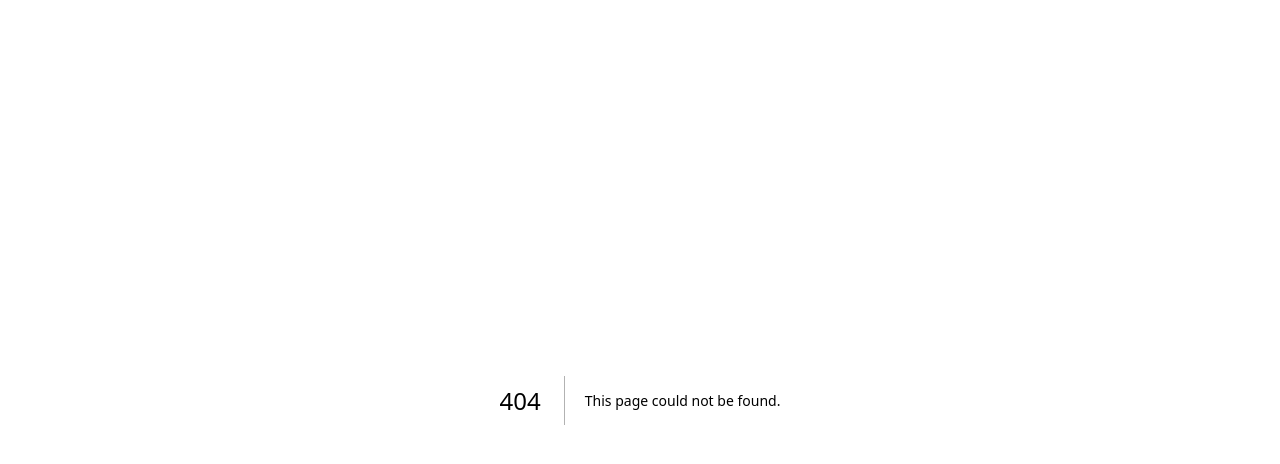
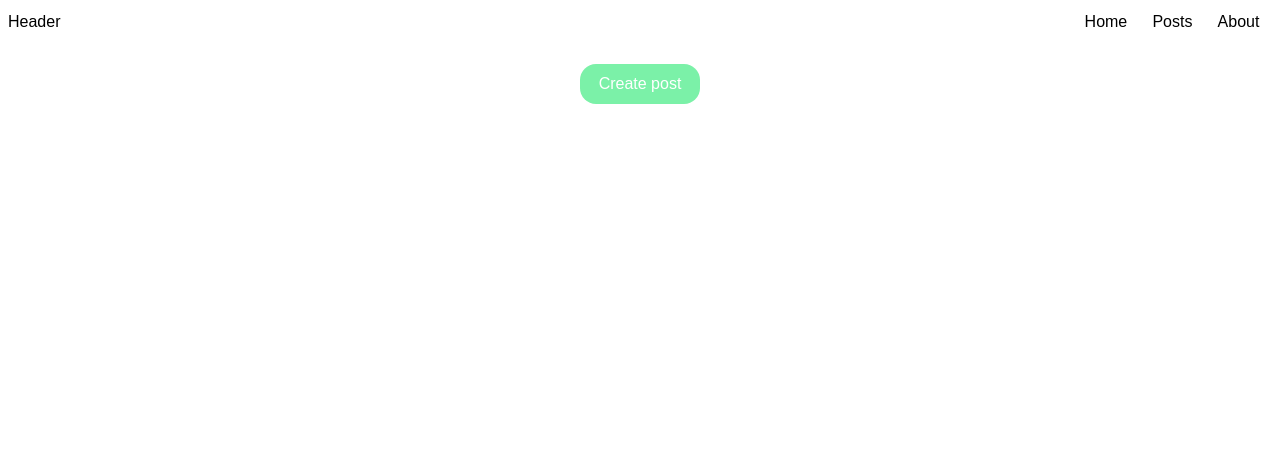
Before and after one commit to XpertDude/alx-project-0x02-setup, a Next.js app in the folder alx-project-0x02/: page /posts in a window 1280 px wide. Before the commit this address had no page. Shown: the top 464 px of the page. Built offline with nearby package versions, Linux system fonts and the light colour scheme.

Commit message:
Implement Navigation and Layout

```diff
--- a/alx-project-0x02/components/layout/Header.tsx
+++ b/alx-project-0x02/components/layout/Header.tsx
@@ -7,6 +7,7 @@ export const Header = () => {
                 <div>Header</div>
                 <ul className="w-50 flex justify-around">
                     <Link href="/home">Home</Link>
+                    <Link href="/posts">Posts</Link>
                     <Link href="/about">About</Link>
                 </ul>
             </nav>
--- a/alx-project-0x02/pages/home.tsx
+++ b/alx-project-0x02/pages/home.tsx
@@ -1,40 +1,11 @@
-// pages/index.tsx
-
-import Card from '@/components/common/Card';
-import PostModal from '@/components/common/PostModal';
-import { Header } from '@/components/layout/Header';
-import { CardProps } from '@/interfaces';
-import { useState } from 'react';
+import { Header } from "@/components/layout/Header";
 
 export default function Home() {
-    const [posts, setPosts] = useState<CardProps[]>([]);
-    const [showHide, setShowHide] = useState(false);
-
-    const handlePosts = (post: CardProps) => {
-        setPosts((prev) => [...prev, post]);
-        setShowHide(false);
-    }
-
     return (
         <>
             <section>
                 <Header />
-                <div className='flex justify-center'>
-                    <button
-                        onClick={() => setShowHide((prev) => !prev)}
-                        className='bg-green-300 rounded-2xl cursor-pointer text-white w-30 h-10 m-5'
-                    >
-                        Create post
-                    </button>
-                </div>
-
-                {showHide && <PostModal onSubmit={handlePosts} />}
-
-                <div className='p-4 grid-cols-4 grid-flow-row grid gap-4 justify-center items-center'>
-                    {posts.map((post, index) => (
-                        <Card key={index} title={post.title} content={post.content} />
-                    ))}
-                </div>
+                <p>Welcome to home page</p>
             </section>
         </>
     );
--- /dev/null
+++ b/alx-project-0x02/pages/posts.tsx
@@ -0,0 +1,38 @@
+import Card from '@/components/common/Card';
+import PostModal from '@/components/common/PostModal';
+import { Header } from '@/components/layout/Header';
+import { CardProps } from '@/interfaces';
+import { useState } from 'react';
+
+export default function Posts() {
+    const [posts, setPosts] = useState<CardProps[]>([]);
+    const [showHide, setShowHide] = useState(false);
+
+    const handlePosts = (post: CardProps) => {
+        setPosts((prev) => [...prev, post]);
+        setShowHide(false);
+    }
+    return (
+        <>
+            <section>
+                <Header />
+                <div className='flex justify-center'>
+                    <button
+                        onClick={() => setShowHide((prev) => !prev)}
+                        className='bg-green-300 rounded-2xl cursor-pointer text-white w-30 h-10 m-5'
+                    >
+                        Create post
+                    </button>
+                </div>
+
+                {showHide && <PostModal onSubmit={handlePosts} />}
+
+                <div className='p-4 grid-cols-4 grid-flow-row grid gap-4 justify-center items-center'>
+                    {posts.map((post, index) => (
+                        <Card key={index} title={post.title} content={post.content} />
+                    ))}
+                </div>
+            </section>
+        </>
+    );
+}
```
